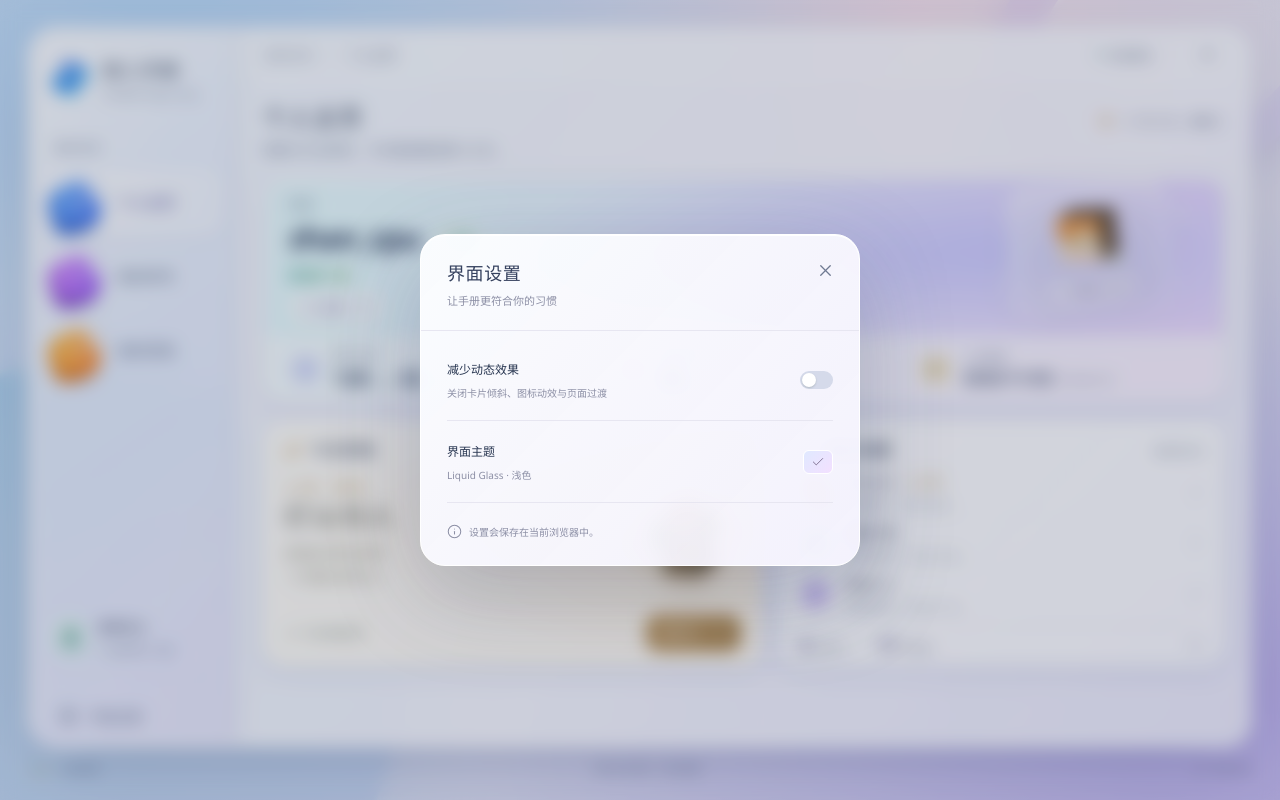
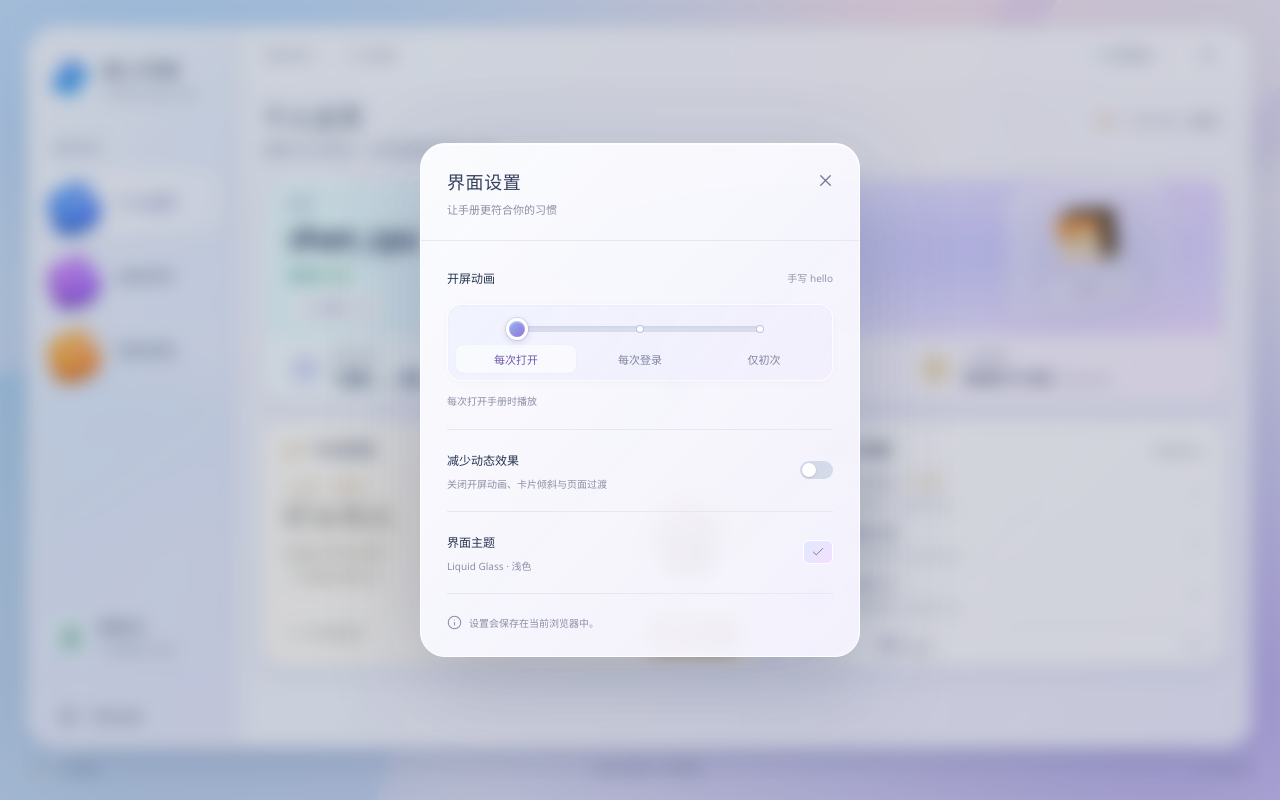
Before and after one commit to PixelMC-Projects/PixelMC-Hub, a React (Vite) app: page /#/home in a window 1280 px wide. Both pictures are taken after a click on the button "界面设置". Built offline with nearby package versions, Linux system fonts and the light colour scheme.

Commit message:
Add welcome animation frequency setting and lighten sidebar glass

```diff
--- a/src/App.jsx
+++ b/src/App.jsx
@@ -4,6 +4,7 @@ import GlassSurface from "./vendor/react-bits/GlassSurface.jsx";
 import TiltedCard from "./vendor/react-bits/TiltedCard.jsx";
 import PlayerHead from "./PlayerHead.jsx";
 import WelcomeSplash from "./WelcomeSplash.jsx";
+import WelcomeFrequency, { shouldShowWelcome, welcomeModes } from "./WelcomeFrequency.jsx";
 import { titleIcons } from "./title-icons.js";
 import {
   Home,
@@ -63,25 +64,22 @@ import {
 
 const storageKey = "pixelmc-player-hub-preview-v1";
 function initial() {
+  const defaults = {
+    equipped: "dew",
+    visible: true,
+    fortuneState: "archived",
+    displayDate: todayKey,
+    reducedMotion: false,
+    welcomeMode: "always",
+    hasSeenWelcome: false,
+  };
   try {
-    return {
-      ...{
-        equipped: "dew",
-        visible: true,
-        fortuneState: "archived",
-        displayDate: todayKey,
-        reducedMotion: false,
-      },
-      ...JSON.parse(localStorage.getItem(storageKey) || "{}"),
-    };
+    const saved = { ...defaults, ...JSON.parse(localStorage.getItem(storageKey) || "{}") };
+    if (!welcomeModes.some((mode) => mode.id === saved.welcomeMode)) saved.welcomeMode = defaults.welcomeMode;
+    saved.hasSeenWelcome = saved.hasSeenWelcome === true;
+    return saved;
   } catch {
-    return {
-      equipped: "dew",
-      visible: true,
-      fortuneState: "archived",
-      displayDate: todayKey,
-      reducedMotion: false,
-    };
+    return defaults;
   }
 }
 function Symbol({ name, ...props }) {
@@ -284,13 +282,19 @@ export default function App() {
   const [reading, setReading] = useState(null);
   const [toast, setToast] = useState(null);
   const [closed, setClosed] = useState(false);
-  const [opening, setOpening] = useState(true);
+  // One page load represents one login in this browser-only prototype.
+  const seenThisLogin = useRef(false);
+  const [opening, setOpening] = useState(() => shouldShowWelcome(state.welcomeMode, {
+    reducedMotion: reduceMotion, seenThisLogin: false, seenBefore: state.hasSeenWelcome,
+  }));
   useEffect(() => {
     if (closed || reduceMotion) {
       setOpening(false);
       return;
     }
     if (!opening) return;
+    seenThisLogin.current = true;
+    setState((current) => current.hasSeenWelcome ? current : { ...current, hasSeenWelcome: true });
     const timer = setTimeout(() => setOpening(false), 3060);
     return () => clearTimeout(timer);
   }, [closed, reduceMotion, opening]);
@@ -317,11 +321,13 @@ export default function App() {
   const openHandbook = () => {
     setPage("home");
     location.hash = "/home";
-    setOpening(!reduceMotion);
+    setOpening(shouldShowWelcome(state.welcomeMode, {
+      reducedMotion: reduceMotion, seenThisLogin: seenThisLogin.current, seenBefore: state.hasSeenWelcome,
+    }));
     setClosed(false);
   };
   useEffect(() => {
-    localStorage.setItem(storageKey, JSON.stringify(state));
+    try { localStorage.setItem(storageKey, JSON.stringify(state)); } catch { /* Keep in-memory preferences when storage is unavailable. */ }
     document.documentElement.dataset.motion = reduceMotion
       ? "reduced"
       : "full";
@@ -352,7 +358,7 @@ export default function App() {
     };
     window.addEventListener("keydown", f);
     return () => window.removeEventListener("keydown", f);
-  }, [modal, reading, closed, reduceMotion]);
+  }, [modal, reading, closed, reduceMotion, state.welcomeMode, state.hasSeenWelcome]);
   function equip(title) {
     update({ equipped: title.id });
     notify(`已佩戴「${title.name}」`);
@@ -376,7 +382,7 @@ export default function App() {
           <aside className="sidebar" inert={opening}>
             <GlassSurface width="100%" height="100%" borderRadius={0}
               borderWidth={0.08} brightness={65} opacity={0.9} blur={12} displace={0.5}
-              backgroundOpacity={0.48} saturation={1.15} distortionScale={-12}
+              backgroundOpacity={0.32} saturation={1.15} distortionScale={-12}
               redOffset={0} greenOffset={0} blueOffset={0} refraction={false} className="sidebar-material" />
             <button
               className="brand"
@@ -841,10 +847,12 @@ export default function App() {
           onClose={() => setModal(null)}
         >
           <div className="settings-content">
+            <WelcomeFrequency value={state.welcomeMode} onChange={(welcomeMode) => update({ welcomeMode })}
+              reducedMotion={reduceMotion} />
             <div className="setting-row">
               <div>
                 <strong>减少动态效果</strong>
-                <p>关闭卡片倾斜、图标动效与页面过渡</p>
+                <p>关闭开屏动画、卡片倾斜与页面过渡</p>
               </div>
               <Toggle
                 checked={state.reducedMotion}
@@ -895,12 +903,11 @@ export default function App() {
             <button
               className="btn subtle"
               onClick={() => {
-                setState({
+                update({
                   equipped: "dew",
                   visible: true,
                   fortuneState: "archived",
                   displayDate: todayKey,
-                  reducedMotion: false,
                 });
                 notify("已还原演示状态");
               }}
--- /dev/null
+++ b/src/WelcomeFrequency.jsx
@@ -0,0 +1,52 @@
+export const welcomeModes = [
+  { id: "always", label: "每次打开", description: "每次打开手册时播放" },
+  { id: "login", label: "每次登录", description: "每次进服后，仅首次打开手册时播放" },
+  { id: "once", label: "仅初次", description: "仅第一次打开手册时播放，以后不再显示" },
+];
+
+export function shouldShowWelcome(mode, { reducedMotion, seenThisLogin, seenBefore }) {
+  if (reducedMotion) return false;
+  if (mode === "login") return !seenThisLogin;
+  if (mode === "once") return !seenBefore;
+  return true;
+}
+
+export default function WelcomeFrequency({ value, onChange, reducedMotion }) {
+  const index = Math.max(0, welcomeModes.findIndex((mode) => mode.id === value));
+  return (
+    <div className="setting-row welcome-setting">
+      <div className="welcome-setting-heading">
+        <strong id="welcome-frequency-label">开屏动画</strong>
+        <span>手写 hello</span>
+      </div>
+      <div className="welcome-frequency" style={{ "--welcome-progress": `${index * 50}%` }}>
+        <div className="welcome-range-track">
+          <span className="welcome-range-line" aria-hidden="true" />
+          <span className="welcome-range-stops" aria-hidden="true"><i /><i /><i /></span>
+          <input
+            type="range"
+            min="0"
+            max="2"
+            step="1"
+            value={index}
+            aria-labelledby="welcome-frequency-label"
+            aria-describedby="welcome-frequency-description"
+            aria-valuetext={welcomeModes[index].label}
+            onChange={(event) => onChange(welcomeModes[Number(event.target.value)].id)}
+          />
+        </div>
+        <div className="welcome-range-labels">
+          {welcomeModes.map((mode, i) => (
+            <button key={mode.id} type="button" aria-pressed={i === index}
+              className={i === index ? "selected" : ""} onClick={() => onChange(mode.id)}>
+              {mode.label}
+            </button>
+          ))}
+        </div>
+      </div>
+      <p id="welcome-frequency-description">
+        {reducedMotion ? "已开启减少动态效果，暂不播放开屏动画" : welcomeModes[index].description}
+      </p>
+    </div>
+  );
+}
--- a/src/glass-theme.css
+++ b/src/glass-theme.css
@@ -10,9 +10,9 @@
 .preview-caption { margin-bottom:12px; color:#64718e; } .caption-brand { color:#344664; border-color:#9daac8; }
 .app-shell { height:min(850px,calc(100dvh - 91px)); border-color:#ffffffe6; border-radius:28px; background:#f4f6ff99; backdrop-filter:blur(24px); box-shadow:0 28px 80px -28px #43588260,0 5px 16px #53658e12,inset 0 1px 0 white; }
 .sidebar { padding-top:28px; position:relative; isolation:isolate; background:none; border-color:#ffffffb3; }
-.sidebar-material.glass-surface { position:absolute; inset:0; z-index:-1; pointer-events:none; border:1px solid #ffffffdc; border-right-color:#b2bddc80; background:linear-gradient(145deg,#ffffff70,#e6edff52 52%,#e9e3ff60); box-shadow:inset 2px 1px 3px #fff,inset -3px 0 7px #abb9e142,6px 0 20px #65719e0c; }
-.sidebar-material::before { content:''; position:absolute; inset:0; border-radius:inherit; background:linear-gradient(145deg,#f8fcff78,#eaf1ff61 50%,#eee9ff70); }
-.sidebar-material::after { content:''; position:absolute; inset:5px 0 5px 5px; border-radius:22px 0 0 22px; border-left:1px solid #fff9; background:linear-gradient(118deg,#ffffff42,transparent 32%,transparent 72%,#bcc0e31f); }
+.sidebar-material.glass-surface { position:absolute; inset:0; z-index:-1; pointer-events:none; border:1px solid #ffffffdc; border-right-color:#b2bddc80; background:linear-gradient(145deg,#ffffff40,#e6edff28 52%,#e9e3ff35); box-shadow:inset 2px 1px 3px #fff,inset -3px 0 7px #abb9e142,6px 0 20px #65719e0c; }
+.sidebar-material::before { content:''; position:absolute; inset:0; border-radius:inherit; background:linear-gradient(145deg,#f8fcff3d,#eaf1ff2b 50%,#eee9ff38); }
+.sidebar-material::after { content:''; position:absolute; inset:5px 0 5px 5px; border-radius:22px 0 0 22px; border-left:1px solid #fff9; background:linear-gradient(118deg,#ffffff24,transparent 32%,transparent 72%,#bcc0e314); }
 .brand { gap:10px; padding:0 4px; margin-bottom:38px; } .brand strong { font-size:18px; } .brand small { color:#687491; }
 .server-brand-logo { display:block; width:44px; height:44px; object-fit:contain; flex:none; mix-blend-mode:multiply; }
 .brand-mark { background:linear-gradient(150deg,#9bb1ff,#695de3 66%,#5042ba); border:1px solid #ffffffb8; border-radius:10px 10px 10px 4px; box-shadow:0 5px 10px #6553c83b,inset 2px 2px 3px #ffffff7d; }
@@ -251,6 +251,24 @@ select { background:#ffffffbd; border-color:#dfe4ef; color:#6f7992; border-radiu
 .modal-backdrop { background:#34405c36; backdrop-filter:blur(9px); }
 .modal { border-radius:25px; border:1px solid #fff; background:linear-gradient(135deg,#fcfdfff5,#f5f3ffef); box-shadow:0 28px 90px #35416c42,inset 0 1px 0 white; }
 .modal-head,.setting-row,.profile-modal dl>div { border-color:#e7e6f1; } .modal-head h2 { color:#35415e; } .modal-head p,.setting-row p,.settings-note,.preview-note,.profile-modal dt { color:#8c8fa5; }
+.welcome-setting { display:block; }
+.welcome-setting-heading { display:flex; align-items:center; justify-content:space-between; }
+.welcome-setting-heading>span { font-size:10px; color:#9694ac; }
+.welcome-frequency { margin-top:17px; padding:10px 8px 7px; border:1px solid #ffffffd9; border-radius:14px; background:linear-gradient(125deg,#eaf0ff96,#f1eafe8c); box-shadow:inset 0 1px 2px #a7acd718,0 2px 6px #767ca209; }
+.welcome-range-track { position:relative; height:28px; margin:0 calc(100% / 6); }
+.welcome-range-line { position:absolute; top:11px; left:0; right:0; height:6px; border-radius:8px; background:linear-gradient(to right,#819de0,#9575da) 0 / var(--welcome-progress) 100% no-repeat,#d9dced; box-shadow:inset 0 1px 2px #6777a818; }
+.welcome-range-stops { position:absolute; inset:0; display:flex; align-items:center; justify-content:space-between; }
+.welcome-range-stops i { width:6px; height:6px; border-radius:50%; background:#fff; box-shadow:0 0 0 1px #bdc4dd; }
+.welcome-range-track input { appearance:none; -webkit-appearance:none; position:absolute; top:0; left:-11px; width:calc(100% + 22px); height:28px; margin:0; padding:0; background:transparent; border:0; border-radius:8px; cursor:pointer; }
+.welcome-range-track input::-webkit-slider-runnable-track { height:6px; background:transparent; }
+.welcome-range-track input::-webkit-slider-thumb { appearance:none; -webkit-appearance:none; width:22px; height:22px; margin-top:-8px; border:3px solid #fff; border-radius:50%; background:linear-gradient(135deg,#96b4f1,#9172d8); box-shadow:0 2px 6px #6b61ae40,0 0 0 1px #a5a3d04d,inset 0 1px 2px #ffffff85; }
+.welcome-range-track input::-moz-range-track { height:6px; background:transparent; }
+.welcome-range-track input::-moz-range-thumb { box-sizing:border-box; width:22px; height:22px; border:3px solid #fff; border-radius:50%; background:linear-gradient(135deg,#96b4f1,#9172d8); box-shadow:0 2px 6px #6b61ae40,0 0 0 1px #a5a3d04d; }
+.welcome-range-labels { display:grid; grid-template-columns:repeat(3,minmax(0,1fr)); gap:4px; margin-top:2px; }
+.welcome-range-labels button { padding:6px 0; border:0; border-radius:8px; background:transparent; font-size:11px; color:#81869e; transition:color .18s,background .18s; }
+.welcome-range-labels button:hover { color:#67509d; background:#ffffff66; }
+.welcome-range-labels button.selected { color:#7056af; font-weight:600; background:#ffffff8f; box-shadow:0 1px 3px #767ca20c; }
+.welcome-setting>p { margin-top:12px; line-height:1.6; }
 .theme-swatch { border:1px solid #fff; background:linear-gradient(135deg,#e0e9ff,#f3e0ff); color:#817393; }
 .reading-paper { background:linear-gradient(110deg,#f7f0dd,#fffaf0); border-color:#e6dcc1; border-radius:6px; box-shadow:0 6px 16px #86795512; }
 .reading-paper h3 { color:#68604c; } .reading-paper .poem { color:#84806c; } .section-eyebrow { color:#8f7da7; } .reading-interpretation>p { color:#7b7883; font-size:15px; }
```
Also changed, not shown: 1 other file (tests, documents, lock files or other folders).
